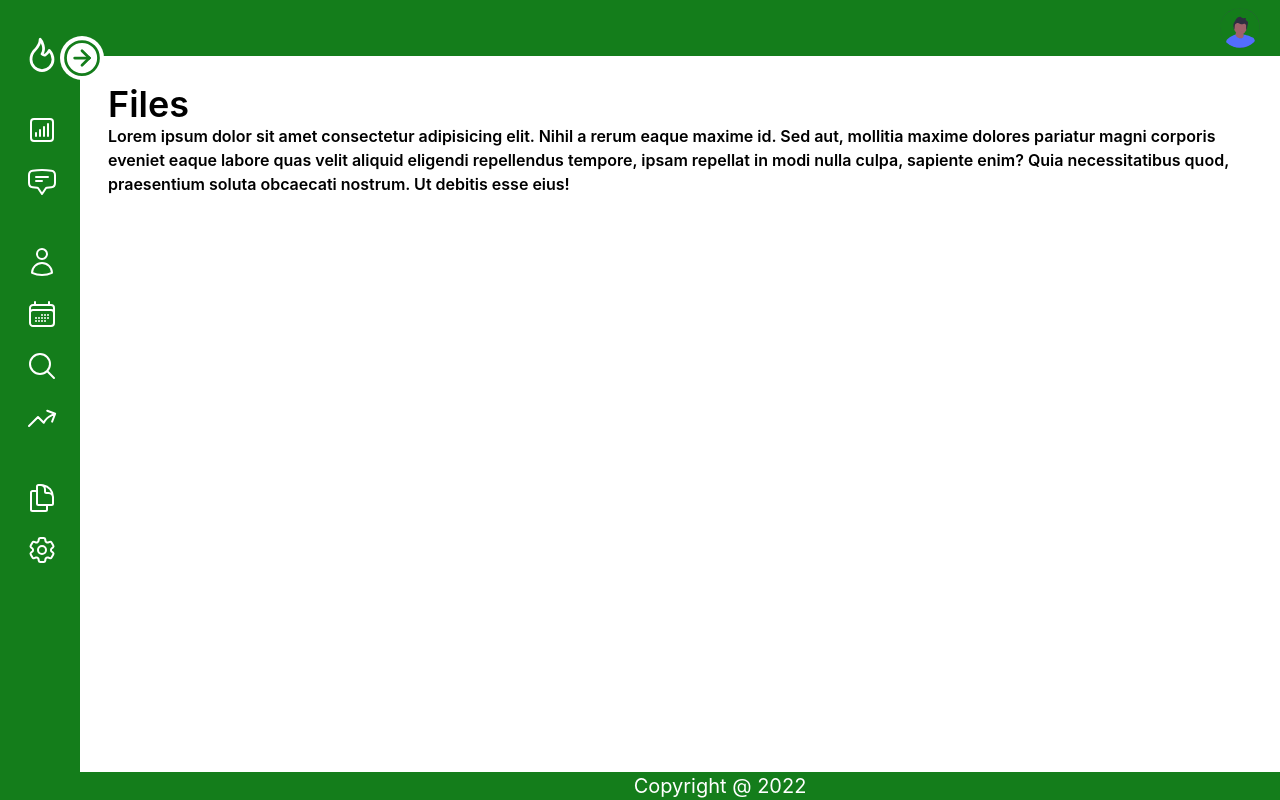
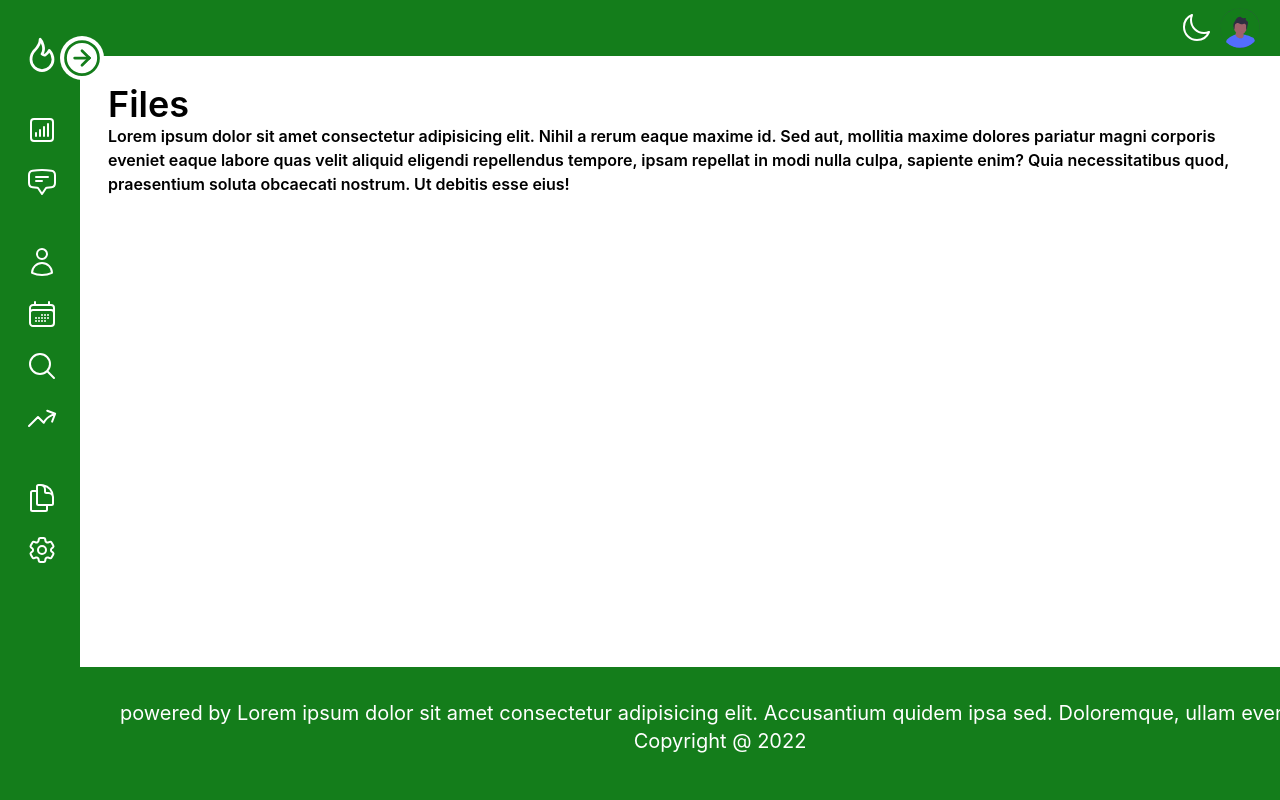
Before and after one commit to Jekwulum/Kwiz-App, a React (Create React App) app: page /files in a window 1280 px wide. Built offline with nearby package versions, Linux system fonts and the light colour scheme.

Commit message:
added theme

```diff
--- a/public/index.html
+++ b/public/index.html
@@ -41,4 +41,5 @@
       To create a production bundle, use `npm run build` or `yarn build`.
     -->
   </body>
+
 </html>
--- a/src/components/footer/Footer.js
+++ b/src/components/footer/Footer.js
@@ -2,7 +2,9 @@ import React from 'react'
 
 const Footer = () => {
   return (
-    <footer className='text-cust-light text-xl text-center bg-cust-green w-full fixed bottom-0'>
+    <footer className='text-cust-light h-1/6 text-xl text-center bg-cust-green
+    dark:bg-cust-dark-nav w-full fixed bottom-0 pt-8'>
+      <p>powered by Lorem ipsum dolor sit amet consectetur adipisicing elit. Accusantium quidem ipsa sed. Doloremque, ullam eveniet?</p>
       <span>Copyright @ {new Date().getFullYear()}</span>
     </footer>
   )
--- a/src/components/header/Header.js
+++ b/src/components/header/Header.js
@@ -1,10 +1,29 @@
-import React from 'react';
+import React, { useState } from 'react';
 import profilePicture from '../../assets/images/profile-pic.svg';
 
+const MoonIcon = () => (
+  <svg xmlns="http://www.w3.org/2000/svg" fill="none" viewBox="0 0 24 24" strokeWidth={1.5} stroke="currentColor" className="w-10 h-10 p-1 text-cust-light">
+    <path strokeLinecap="round" strokeLinejoin="round" d="M21.752 15.002A9.718 9.718 0 0118 15.75c-5.385 0-9.75-4.365-9.75-9.75 0-1.33.266-2.597.748-3.752A9.753 9.753 0 003 11.25C3 16.635 7.365 21 12.75 21a9.753 9.753 0 009.002-5.998z" />
+  </svg>
+);
+
 const Header = () => {
+
+  const toggleMode = () => {
+    const element = document.querySelector('html').className;
+    document.querySelector('html').className = element === 'dark' ? '' : 'dark';
+  };
+
   return (
-    <div className='flex justify-end items-center px-4 h-14 bg-cust-green'>
+    <div className='flex justify-end text-cust-light items-center px-4 h-14 bg-cust-green dark:bg-cust-dark-nav'>
+
+      <div onClick={() => toggleMode()}
+        className='border-none hover:cursor-pointer hover:bg-cust-light/25 rounded-full'>
+        <MoonIcon />
+      </div>
+
       <img className='h-12 w-12 border-none p-1 hover:cursor-pointer hover:bg-cust-light/25 rounded-full' src={profilePicture} alt="" />
+
     </div>
   )
 }
--- a/src/components/sideMenu/SideMenu.js
+++ b/src/components/sideMenu/SideMenu.js
@@ -18,10 +18,10 @@ const SideMenu = () => {
     { title: "Settings", icon: <SettingsIcon /> },
   ];
   return (
-    <div className={`${showMenu ? "w-72" : "w-20"} duration-300 h-screen p-5 pt-8 bg-cust-green relative`}>
+    <div className={`${showMenu ? "w-72" : "w-20"} duration-300 h-screen p-5 pt-8 bg-cust-green dark:bg-cust-dark-nav relative`}>
 
       <ArrowCircleIcon showMenu={showMenu} setShowMenu={setShowMenu}
-        classProps={`absolute cursor-pointer bg-cust-light text-cust-green`}
+        classProps={`absolute cursor-pointer bg-cust-light text-cust-green dark:bg-cust-dark-body dark:text-cust-light`}
       />
 
       <div className="flex gap-x-4 items-center">
--- a/src/components/svgIcons/MenuIcons.js
+++ b/src/components/svgIcons/MenuIcons.js
@@ -22,7 +22,7 @@ export const ArrowCircleIcon = ({ classProps, showMenu, setShowMenu }) => (
     <svg xmlns="http://www.w3.org/2000/svg"
       class={`icon icon-tabler icon-tabler-arrow-up-circle  -right-6 top-9 text-5x
       border-none rounded-full ${!showMenu ? 'rotate-90' : '-rotate-90'} ${classProps}`}
-      width="44" height="44" viewBox="0 0 24 24" stroke-width="1.5" stroke="#147d1b" fill="none" stroke-linecap="round" stroke-linejoin="round">
+      width="44" height="44" viewBox="0 0 24 24" stroke-width="1.5" stroke="currentColor" fill="none" stroke-linecap="round" stroke-linejoin="round">
       <path stroke="none" d="M0 0h24v24H0z" fill="none" />
       <circle cx="12" cy="12" r="9" />
       <line x1="12" y1="8" x2="8" y2="12" />
--- a/src/pages/Dashboard.js
+++ b/src/pages/Dashboard.js
@@ -15,7 +15,7 @@ const Dashboard = () => {
 
           <Header />
 
-          <div className='p-7 font-semibold flex-1'>
+          <div className='p-7 h-5/6 font-semibold flex-1 dark:bg-cust-dark-body dark:text-cust-light'>
             <h1 className='text-4xl'>Dashboard</h1>
             <div>
               <p>Lorem ipsum dolor sit amet consectetur adipisicing elit. Nihil a rerum eaque maxime id. Sed aut, mollitia maxime dolores pariatur magni corporis eveniet eaque labore quas velit aliquid eligendi repellendus tempore, ipsam repellat in modi nulla culpa, sapiente enim? Quia necessitatibus quod, praesentium soluta obcaecati nostrum. Ut debitis esse eius!</p>
--- a/tailwind.config.js
+++ b/tailwind.config.js
@@ -1,5 +1,6 @@
 /** @type {import('tailwindcss').Config} */
 module.exports = {
+  darkMode: 'class',
   content: [
     "./src/**/*.{js,jsx,ts,tsx}",
   ],
@@ -8,6 +9,8 @@ module.exports = {
       colors: {
         "cust-green": "#147d1b",
         "cust-light": "#FFFFFF",
+        "cust-dark-body": "#494F4a",
+        "cust-dark-nav": "#000000"
       },
     },
   },
```
